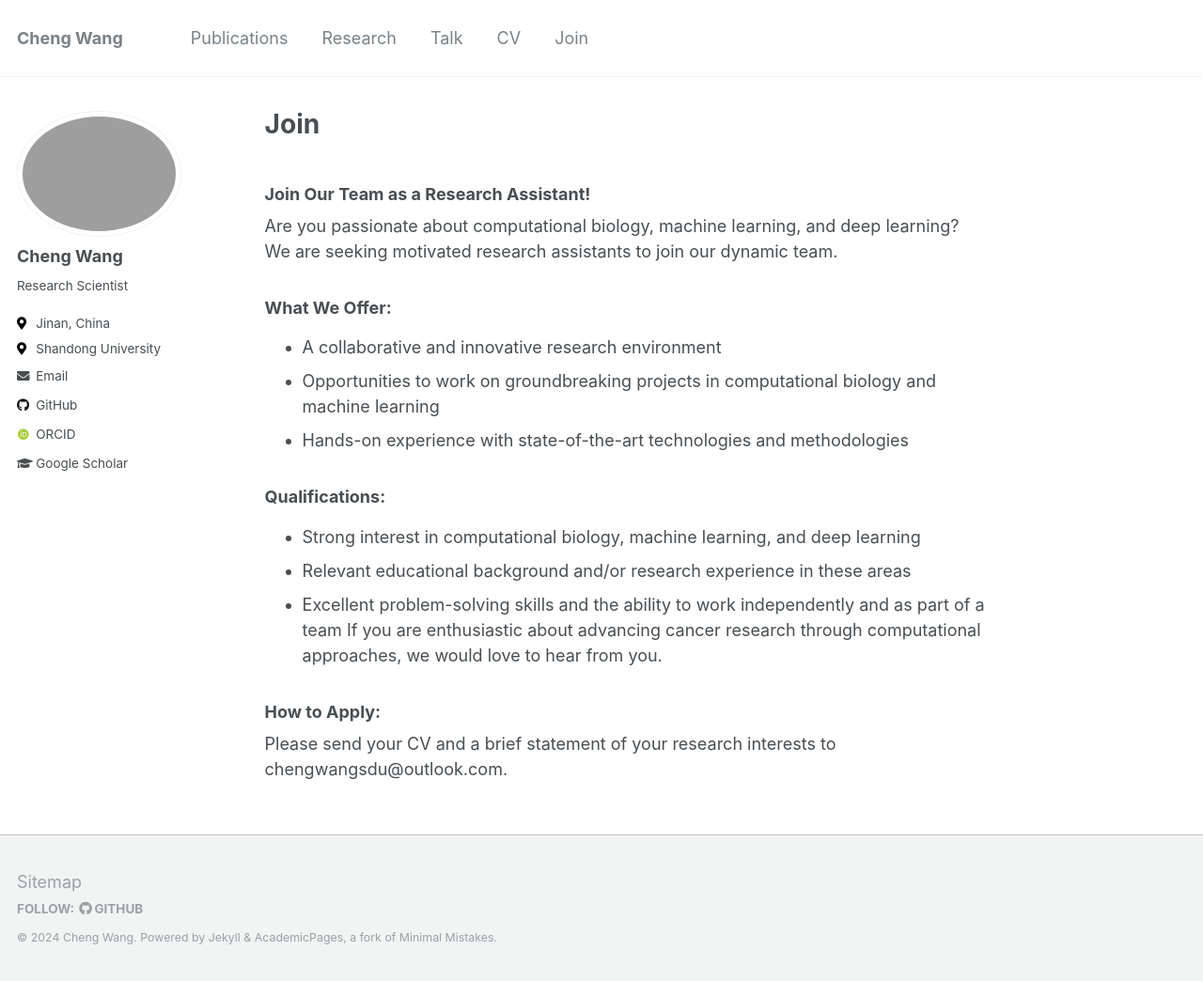
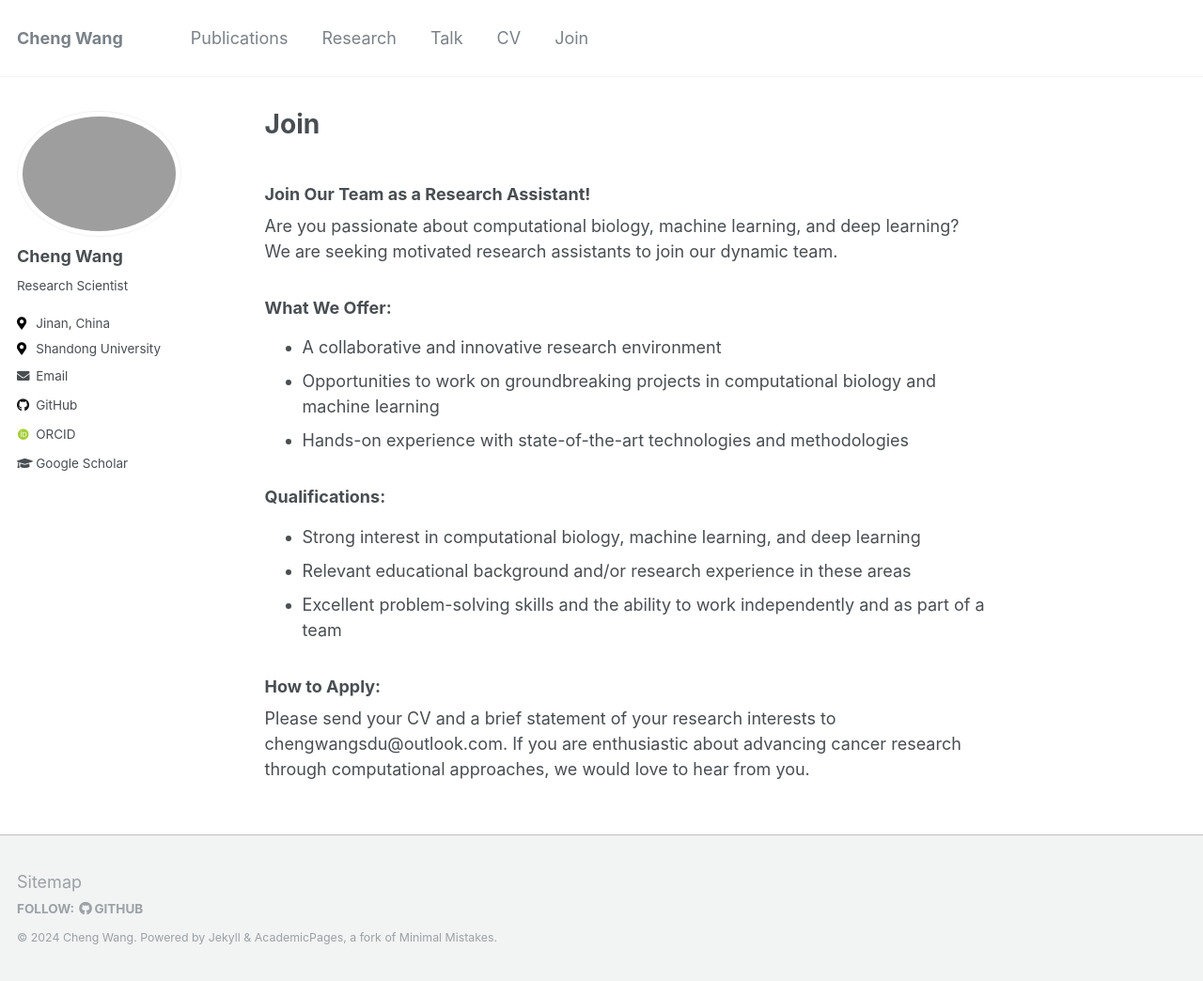
Before and after one commit to chengwangbio/chengwangbio.github.io, a Jekyll site: the page built from _pages/join.md, in a window 1280 px wide and 1044 px high. Shown: the whole window at 94% size. Built offline with Jekyll 4.4.1, drawn with Linux system fonts in a browser that asks for light colours; some web fonts are replaced.

```diff
--- a/_pages/join.md
+++ b/_pages/join.md
@@ -21,7 +21,6 @@ Are you passionate about computational biology, machine learning, and deep learn
 * Strong interest in computational biology, machine learning, and deep learning
 * Relevant educational background and/or research experience in these areas
 * Excellent problem-solving skills and the ability to work independently and as part of a team
-If you are enthusiastic about advancing cancer research through computational approaches, we would love to hear from you.
 
 ### How to Apply:
-Please send your CV and a brief statement of your research interests to chengwangsdu@outlook.com.
+Please send your CV and a brief statement of your research interests to chengwangsdu@outlook.com. If you are enthusiastic about advancing cancer research through computational approaches, we would love to hear from you.
```
